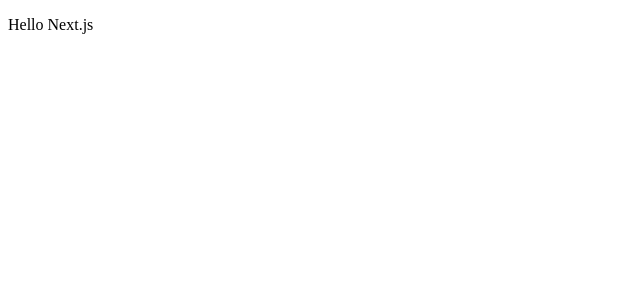
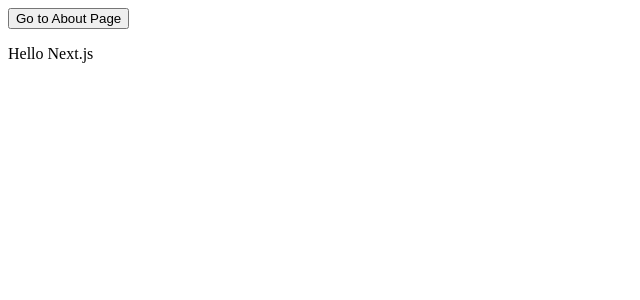
Before and after one commit to abykal/hello-next, a Next.js app: page / in a window 1280 px wide. Shown: the top 300 px of the page, without its empty margins (0-640 px from the left). Built offline with nearby package versions, Linux system fonts and the light colour scheme.

Commit message:
Navigation via Link

```diff
--- a/pages/index.js
+++ b/pages/index.js
@@ -1,5 +1,10 @@
+import Link from 'next/link'
+
 const Index = () => (
     <div>
+        <Link href="/about">
+            <button>Go to About Page</button>
+        </Link>
         <p>Hello Next.js</p>
     </div>
 )
```
